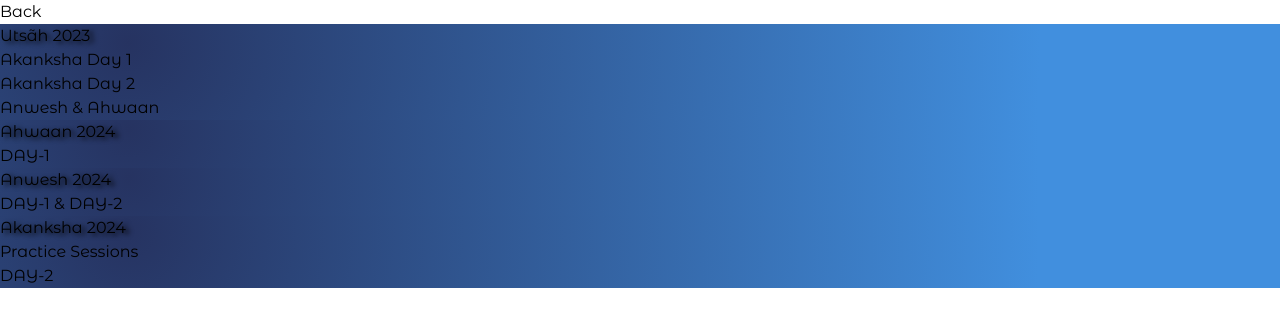
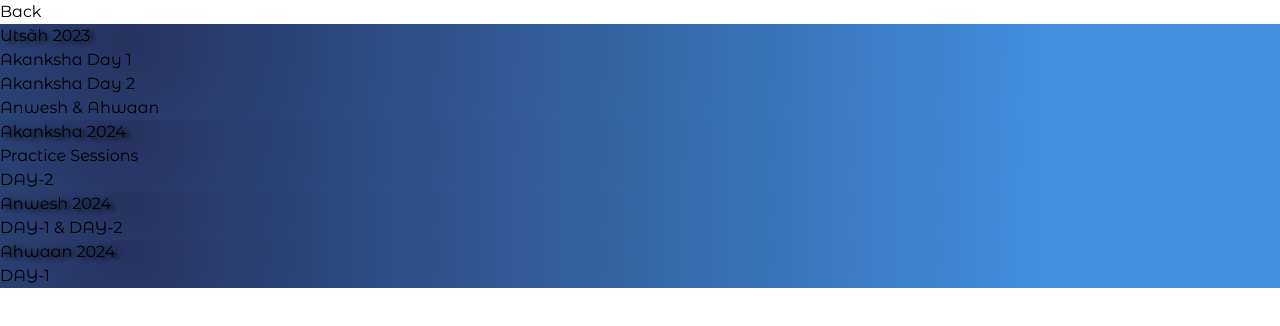
Before and after one commit to rinojames007/gita-fest-google, a React (Vite) app: page /gallery/Photoes in a window 1280 px wide. Shown: the top 326 px of the page. Built offline with nearby package versions, Linux system fonts and the light colour scheme; a web font is replaced by a local one.

Commit message:
gallery photo link update

```diff
--- a/src/pages/Gallery/Photoes.jsx
+++ b/src/pages/Gallery/Photoes.jsx
@@ -70,12 +70,12 @@ const Photoes = () => {
         </div>
       </div>
       <div className="flex flex-col md:flex-row space-y-14 md:space-y-0 justify-center items-center md:justify-around">
-        <div className="flex flex-col py-5 w-[90%] md:w-[30%] px-2 border-2 gradiantbg rounded-xl border-[#FFD700] shadow-xl shadow-blue-500 h-full ">
-          <h1 className="text-4xl font-bold text-white text-center shadowText">
-            Ahwaan 2024
+      <div className="flex flex-col py-5 w-[90%] md:w-[30%] px-2 border-2 gradiantbg rounded-xl  border-[#FFD700] shadow-xl shadow-blue-500  ">
+          <h1 className="text-3xl font-bold text-white text-center shadowText">
+            Akanksha 2024
           </h1>
           <div className="flex pt-8 justify-around items-center my-8 flex-wrap ">
-            {ahwan.map((item) => (
+            {akanksha.map((item) => (
               <div className="Events" key={item.name}>
                 <a
                   href={item.link}
@@ -108,12 +108,13 @@ const Photoes = () => {
 
           </div>
         </div>
-        <div className="flex flex-col py-5 w-[90%] md:w-[30%] px-2 border-2 gradiantbg rounded-xl  border-[#FFD700] shadow-xl shadow-blue-500  ">
-          <h1 className="text-3xl font-bold text-white text-center shadowText">
-            Akanksha 2024
+
+        <div className="flex flex-col py-5 w-[90%] md:w-[30%] px-2 border-2 gradiantbg rounded-xl border-[#FFD700] shadow-xl shadow-blue-500 h-full ">
+          <h1 className="text-4xl font-bold text-white text-center shadowText">
+            Ahwaan 2024
           </h1>
           <div className="flex pt-8 justify-around items-center my-8 flex-wrap ">
-            {akanksha.map((item) => (
+            {ahwan.map((item) => (
               <div className="Events" key={item.name}>
                 <a
                   href={item.link}
```
